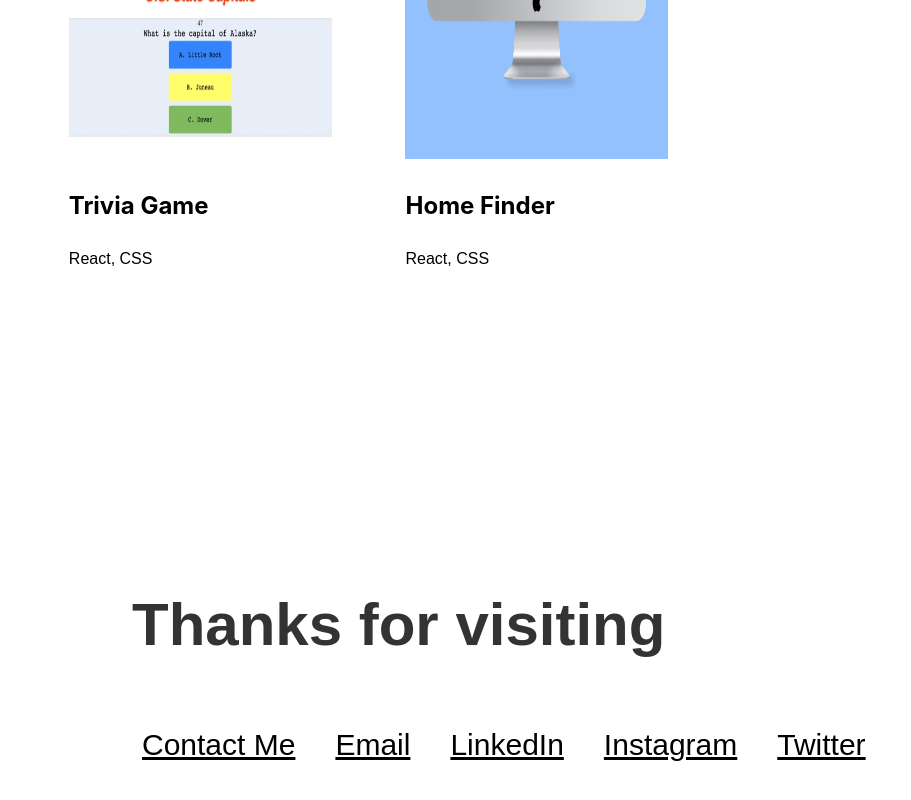
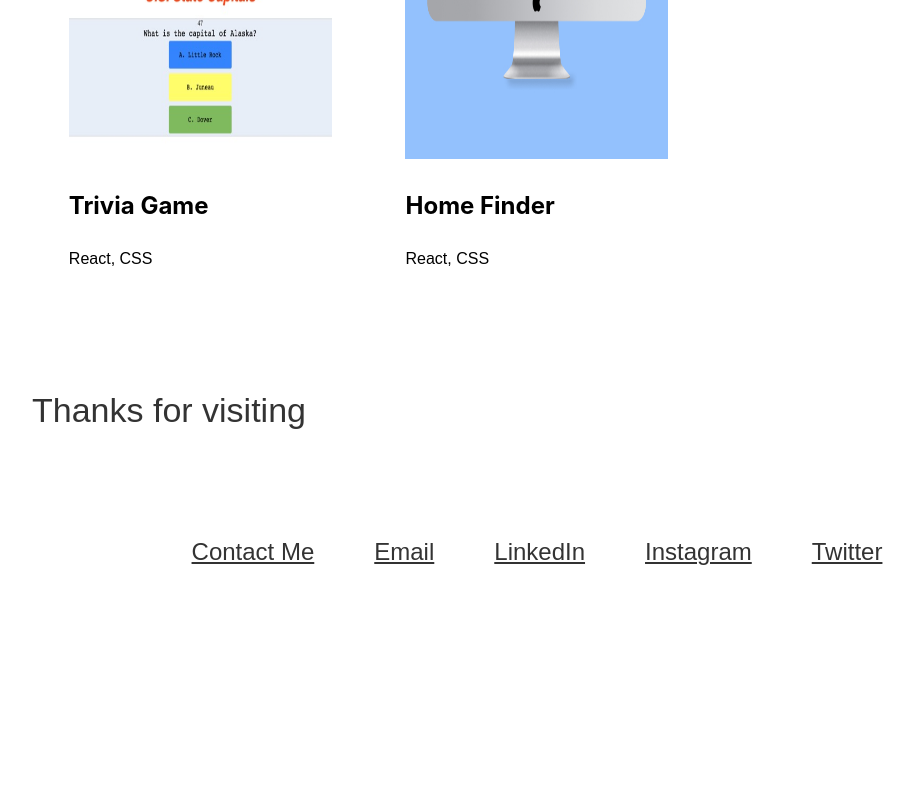
Before and after one commit to AMSpears/updatePersonalPortfolio, a Gatsby site in the folder gatsby-site/: page / in a window 1280 px wide. Shown: the part 6432-7232 px from the top of the page, without its empty margins (103-1014 px from the left). After the commit the page ends 7074 px from the top, so only its background shows below. Built offline with nearby package versions, Linux system fonts and the light colour scheme; Gatsby itself is replaced by a stand-in of ours.

Commit message:
update contact list section

```diff
--- a/gatsby-site/src/components/articles/articles.scss
+++ b/gatsby-site/src/components/articles/articles.scss
@@ -13,7 +13,7 @@
     a {
       font-size: 20px;
       font-family: 'Montserrat', sans-serif;
-      color: black;
+      color: #333333;
     }
   }
 }
--- a/gatsby-site/src/components/contact/contact.scss
+++ b/gatsby-site/src/components/contact/contact.scss
@@ -1,9 +1,9 @@
 .contact-container {
-  padding: 100px 40px;
+  margin: 48px 24px;
 
   h1 {
-    font-size: 48px;
-    margin-bottom: 50px;
+    font-size: 24px;
+    font-weight: 500;
     font-family: 'Montserrat', sans-serif;
   }
 
@@ -15,8 +15,8 @@
       margin: 10px;
 
       a {
-        color: black;
-        font-size: 24px;
+        color: #333333;
+        font-size: 16px;
         cursor: pointer;
         font-family: 'Montserrat', sans-serif;
         text-align: left;
@@ -29,23 +29,24 @@
 /* BELOW CHANGES TO TABLES AND DESKTOP*/
 @media only screen and (min-device-width: 768px) {
   .contact-container {
-    padding: 200px 100px;
-    margin: 0px 135px;
+    margin: 64px 135px;
 
     h1 {
-      font-size: 60px;
-      margin-bottom: 64px;
+      font-size: 34px;
+      font-weight:500;
+      margin-bottom: 100px;
     }
 
     .contact-links-container {
       display: flex;
       flex-direction: row;
+      justify-content: center;
 
       .contact-link {
-        margin-right: 30px;
-
         a {
-          font-size: 30px;
+          font-size: 24px;
+          text-align: center;
+          padding: 0 20px;
 
           &:hover {
             opacity: .8;
```
